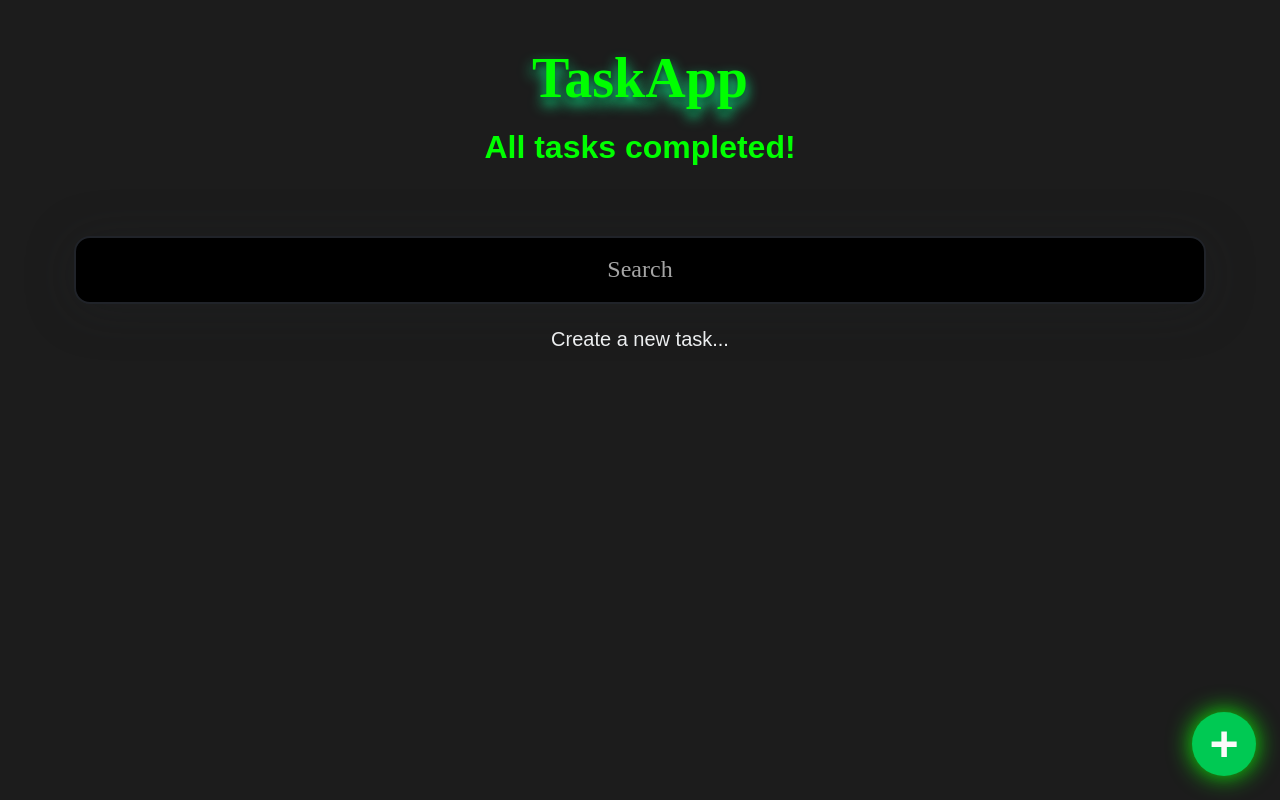
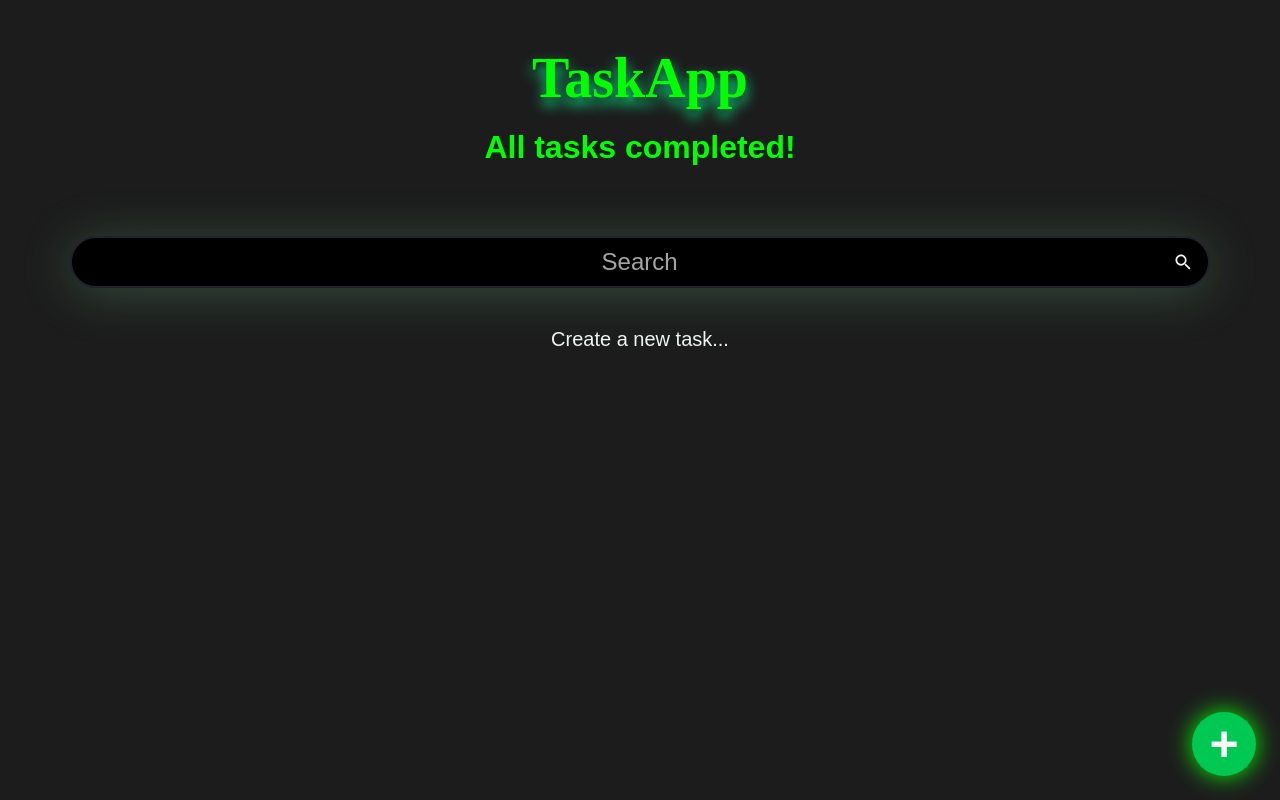
Before and after one commit to Starklord17/React-TaskApp, a React (Vite) app: page / in a window 1280 px wide. Built offline with nearby package versions, Linux system fonts and the light colour scheme.

Commit message:
:sparkles: Add search react-icon + styles

```diff
--- a/src/TodoSearch/TodoSearch.css
+++ b/src/TodoSearch/TodoSearch.css
@@ -1,29 +1,67 @@
 .TodoSearch {
   background: #000000;
-  border-radius: 1rem;
+  border-radius: 2rem;
   border: 2px solid #202329;
   height: 64px;
+  display: flex;
   position: relative;
-  display: flex;
   justify-content: center;
   align-items: center;
   width: calc(100% - 120px);
   font-size: 24px;
   text-align: center;
-  font-family: montserrat;
+  font-family: 'montserrat', sans-serif;
   font-weight: 400;
   color: #f0eeee;
-  box-shadow: 0 5px 50px rgba(32, 35, 41, 0.25);
+  box-shadow: 0 5px 50px rgba(124, 226, 163, 0.25);
   margin: 0 auto;
   max-width: 1200px;
   padding: 0 24px;
 }
 
+.TodoSearch:hover {
+  position: relative;
+  box-shadow: 0 5px 50px rgba(17, 248, 86, 0.384);
+}
+
+.search-container {
+  display: flex;
+  position: relative;
+  padding-bottom: 16px;
+  transition: 0.5s;
+}
+.search-container:hover {
+  transform: translateY(-6px);
+  position: relative;
+}
+
+.search-container input {
+  height: 3rem;
+  border: 2px solid #202329;
+  text-indent: 0.3em;
+  font-size: 24px;
+  transition: 0.6s;
+  text-align: center;
+  margin: 0 auto;
+  padding-right: 2rem;
+  position: relative;
+}
+
 .TodoSearch::placeholder {
   color: #a5a5a5;
-  font-family: montserrat;
+  font-family: 'montserrat', sans-serif;
   font-weight: 400;
 }
 .TodoSearch:focus {
   outline-color: #0DFF96;
 }
+
+.search-container .search-icon {
+  width: 50px;
+  height: 20px;
+  position: absolute;
+  top: 38%;
+  right: 2rem;
+  transform: translateY(-50%);
+  z-index: 2;
+}
--- a/src/TodoSearch/index.jsx
+++ b/src/TodoSearch/index.jsx
@@ -1,19 +1,24 @@
 import React from 'react';
 import "./TodoSearch.css";
 import { TodoContext } from '../TodoContext';
+import { IoMdSearch } from "react-icons/io";
 
 function TodoSearch() {
   const { searchValue, setSearchValue } = React.useContext(TodoContext);
 
-
-  return <input
+  return (
+    <div className='search-container'>
+      <input
         placeholder="Search"
         className="TodoSearch"
         value={searchValue}
         onChange={(event) => {
           setSearchValue(event.target.value);
         }}
-  />;
+      />
+      <IoMdSearch className='search-icon' alt='search icon'/>
+    </div>
+  );
 }
 
 export { TodoSearch };
```
Lines whose indentation alone changed are shown as unchanged.
